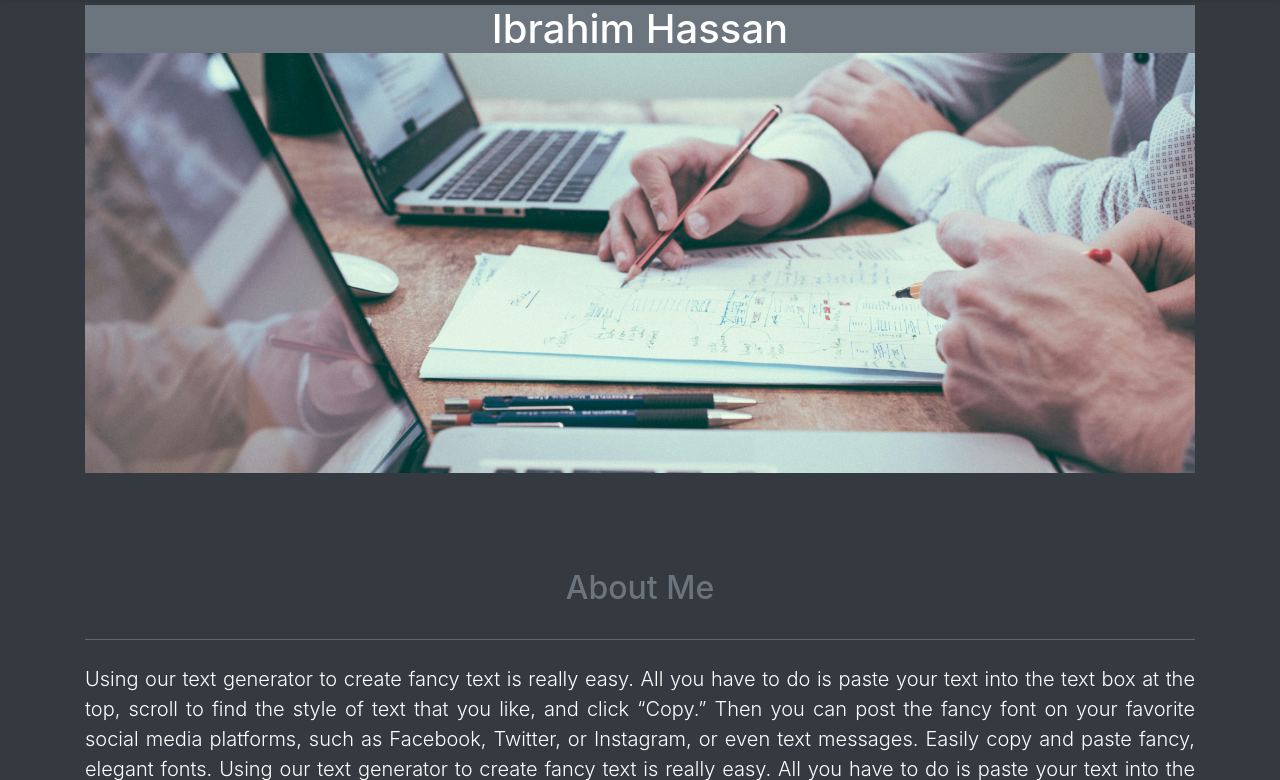
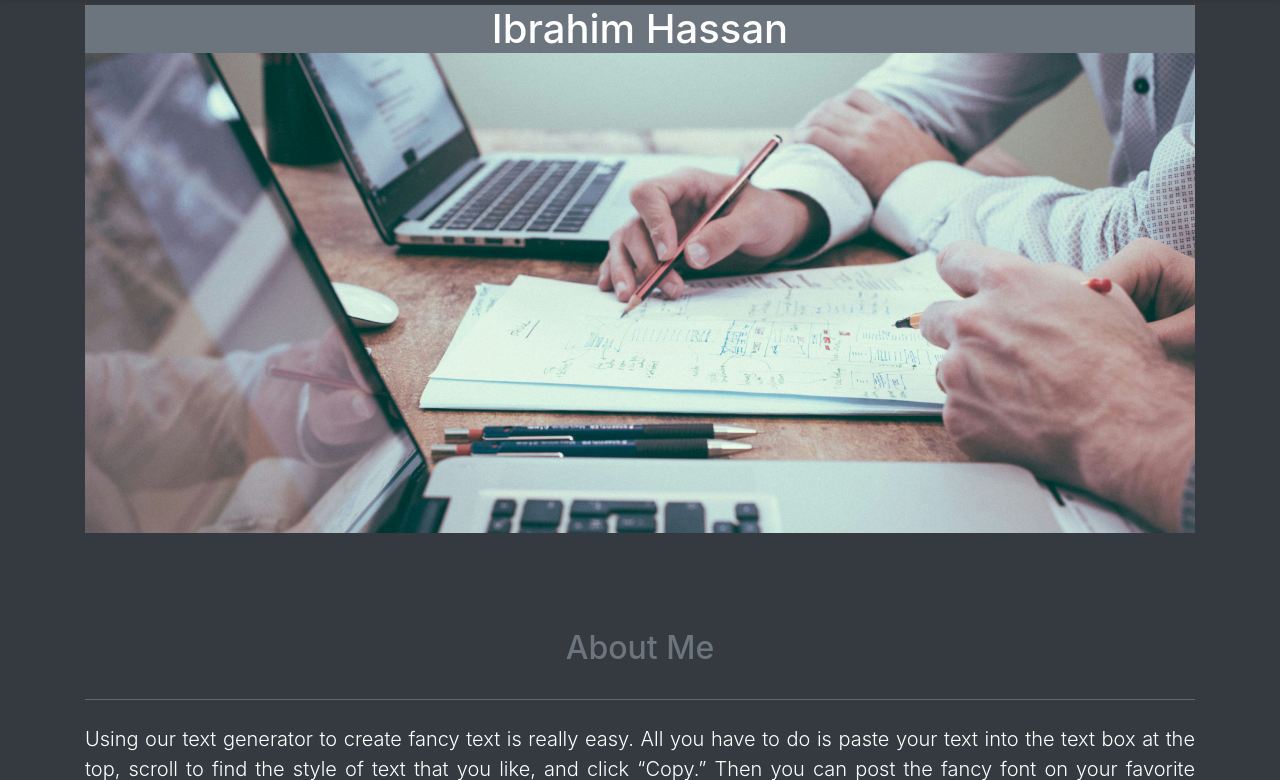
Before and after one commit to coder-1975/ibrahim-hassan-website, a Flask app: page / in a window 1280 px wide. Shown: the part 56-836 px from the top of the page. Run offline with Flask 3, Linux system fonts and the light colour scheme; some libraries are stand-ins or nearby versions.

Commit message:
change the img height

```diff
--- a/templates/home.html
+++ b/templates/home.html
@@ -20,7 +20,7 @@
     <title>Ibrahim Hassan</title>
     <style>
       #bannar{
-        height:420px;
+        height:480px;
         object-fit:cover;
         width:100%;
       }
```
